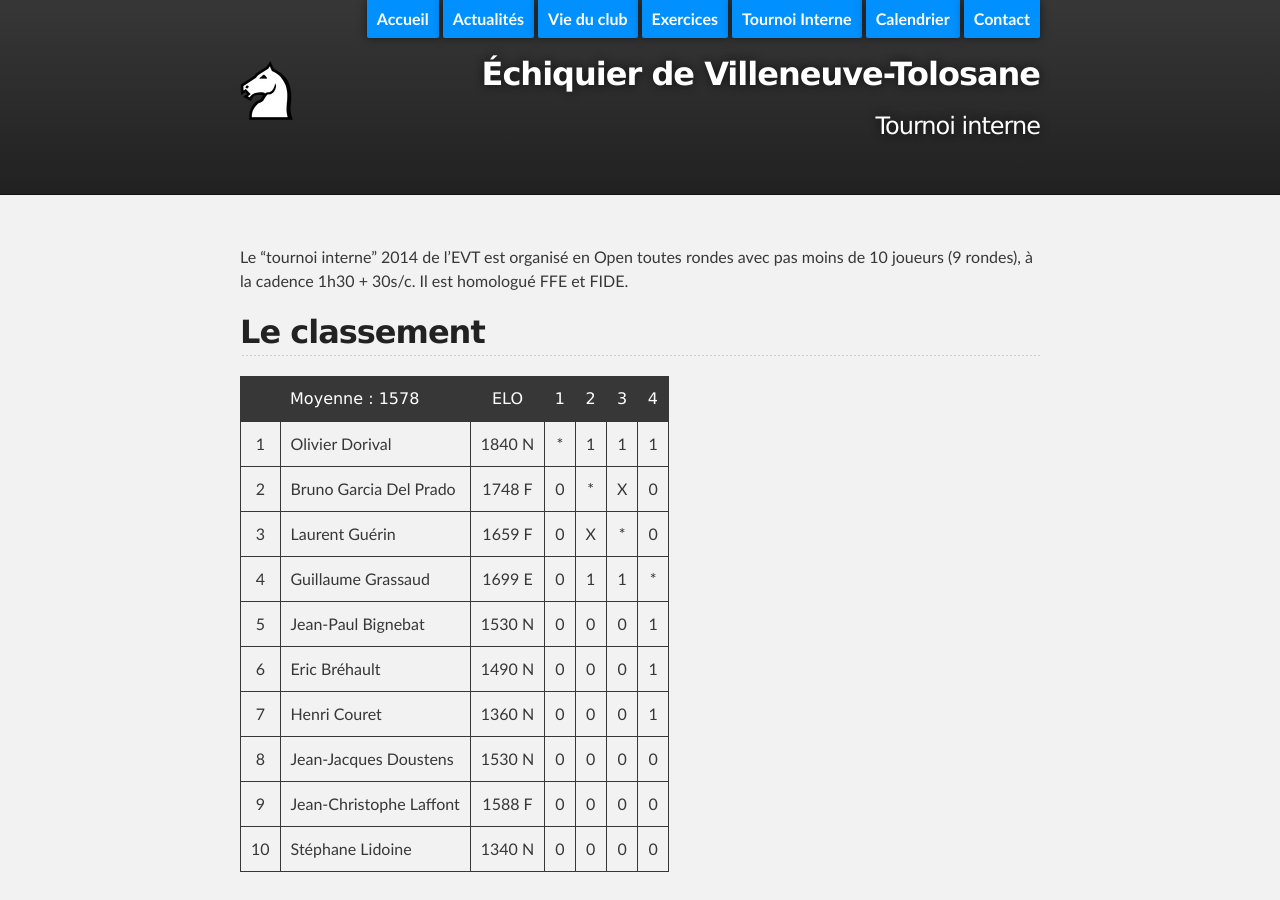
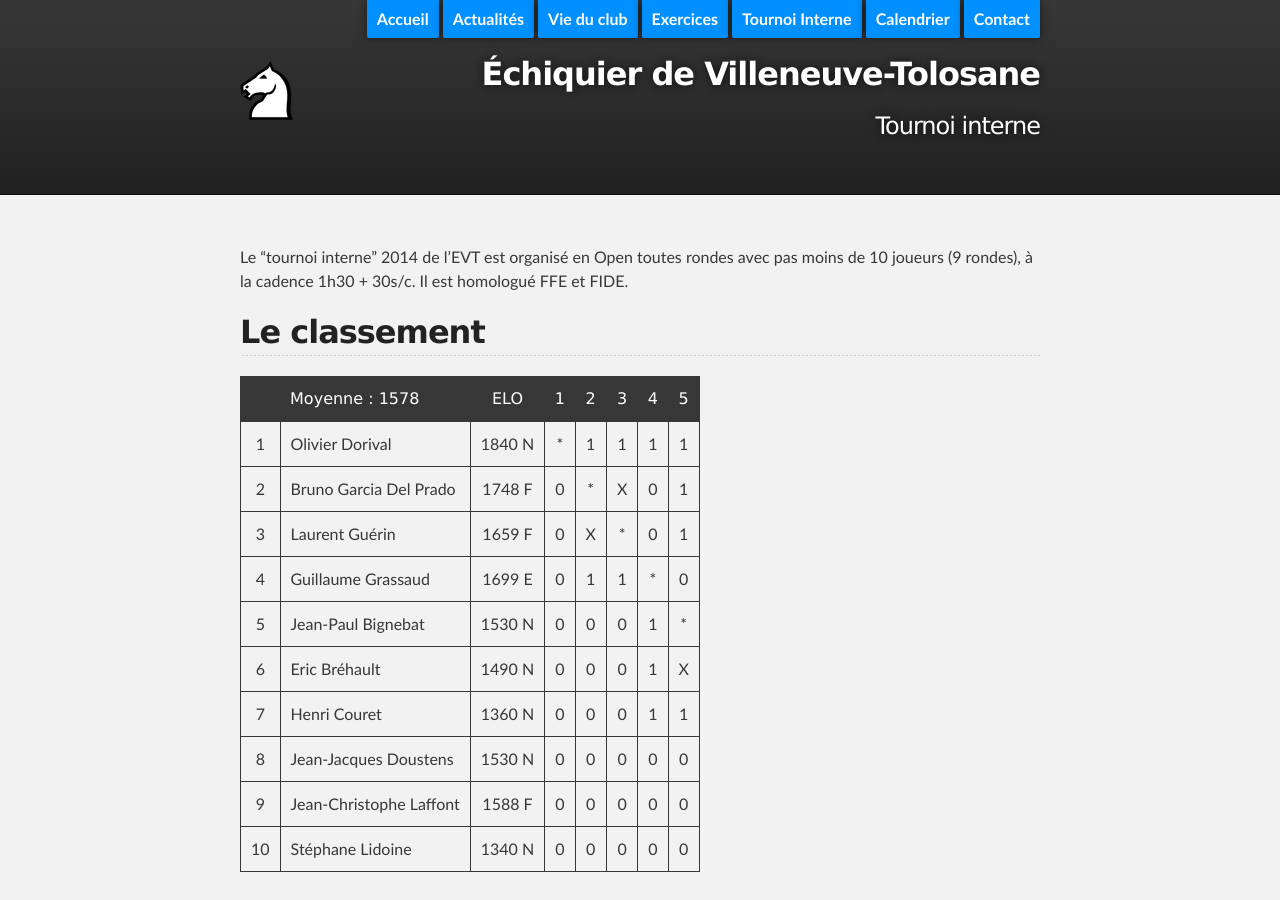
Before and after one commit to echiquier-villeneuve-tolosane/echiquier-villeneuve-tolosane.github.io, a Jekyll site: the page built from tournoiinterne.md, in a window 1280 px wide and 900 px high. Built offline with Jekyll 4.4.1, drawn with Linux system fonts in a browser that asks for light colours; nearby versions of some CDN libraries.

Commit message:
Updated tournoiinterne.md

```diff
--- a/tournoiinterne.md
+++ b/tournoiinterne.md
@@ -9,18 +9,18 @@
 
 ## Le classement
 
-|   | Moyenne : 1578          | ELO    | 1 | 2 | 3 | 4 |
-|:-:| ----------------------- |:------:|:-:|:-:|:-:|:-:|
-|1  | Olivier Dorival 		  | 1840 N | * | 1 | 1 | 1 |
-|2  | Bruno Garcia Del Prado  | 1748 F | 0 | * | X | 0 |
-|3  | Laurent Guérin          | 1659 F | 0 | X | * | 0 |
-|4  | Guillaume Grassaud      | 1699 E | 0 | 1 | 1 | * |
-|5  | Jean-Paul Bignebat      | 1530 N | 0 | 0 | 0 | 1 |
-|6  | Eric Bréhault           | 1490 N | 0 | 0 | 0 | 1 |
-|7  | Henri Couret            | 1360 N | 0 | 0 | 0 | 1 |
-|8  | Jean-Jacques Doustens   | 1530 N | 0 | 0 | 0 | 0 |
-|9  | Jean-Christophe Laffont | 1588 F | 0 | 0 | 0 | 0 |
-|10 | Stéphane Lidoine        | 1340 N | 0 | 0 | 0 | 0 |
+|   | Moyenne : 1578          | ELO    | 1 | 2 | 3 | 4 | 5 |
+|:-:| ----------------------- |:------:|:-:|:-:|:-:|:-:|:-:|
+|1  | Olivier Dorival 		  | 1840 N | * | 1 | 1 | 1 | 1 |
+|2  | Bruno Garcia Del Prado  | 1748 F | 0 | * | X | 0 | 1 |
+|3  | Laurent Guérin          | 1659 F | 0 | X | * | 0 | 1 |
+|4  | Guillaume Grassaud      | 1699 E | 0 | 1 | 1 | * | 0 |
+|5  | Jean-Paul Bignebat      | 1530 N | 0 | 0 | 0 | 1 | * |
+|6  | Eric Bréhault           | 1490 N | 0 | 0 | 0 | 1 | X |
+|7  | Henri Couret            | 1360 N | 0 | 0 | 0 | 1 | 1 |
+|8  | Jean-Jacques Doustens   | 1530 N | 0 | 0 | 0 | 0 | 0 |
+|9  | Jean-Christophe Laffont | 1588 F | 0 | 0 | 0 | 0 | 0 |
+|10 | Stéphane Lidoine        | 1340 N | 0 | 0 | 0 | 0 | 0 |
 
 ## Le détail, ronde après ronde
 
```
